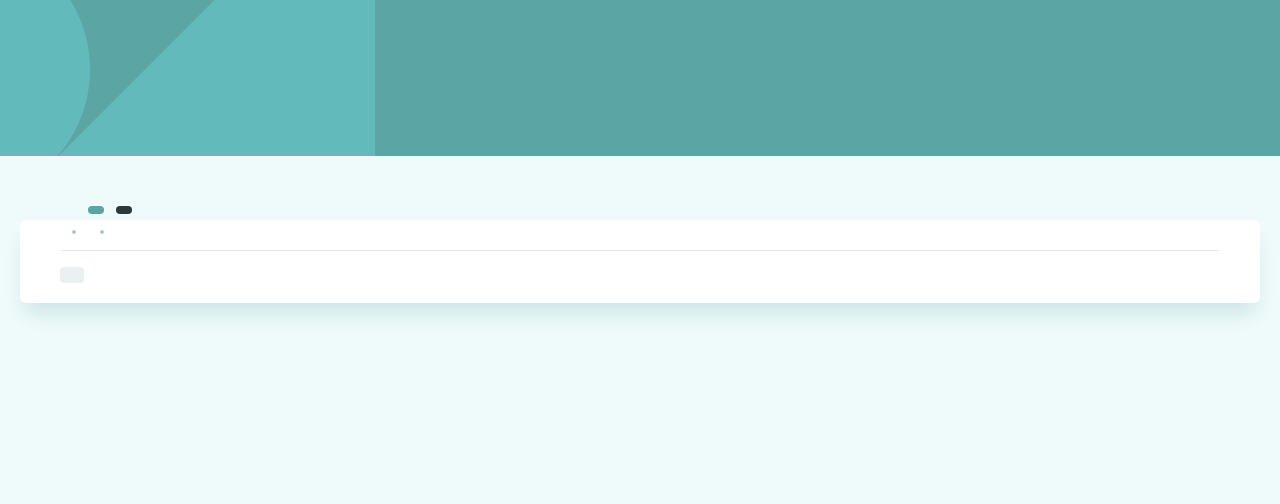
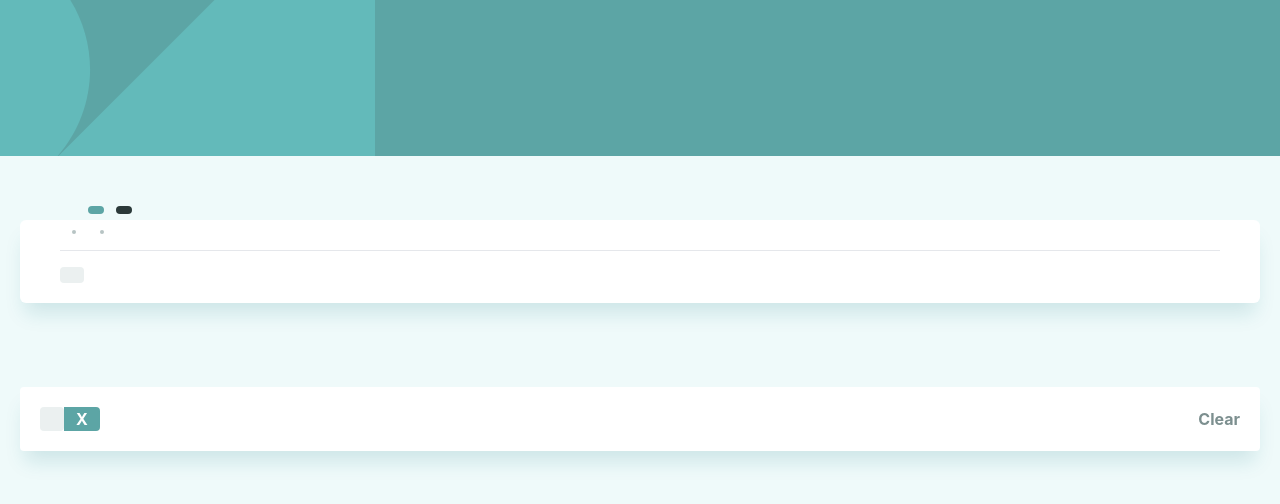
Before and after one commit to teonateona12/job-listing-teona-front, a React (Create React App) app: page / in a window 1280 px wide. Shown: the top 504 px of the page. Built offline with nearby package versions, Linux system fonts and the light colour scheme.

Commit message:
style: work with active status design

```diff
--- a/src/App.tsx
+++ b/src/App.tsx
@@ -5,6 +5,7 @@ function App() {
   return (
     <div>
       <Job />
+      <Filter />
     </div>
   );
 }
--- a/src/components/Filter.tsx
+++ b/src/components/Filter.tsx
@@ -7,13 +7,13 @@ const Filter = () => {
         <div className="flex flex-wrap gap-4">
           <div className="flex">
             <p className="text2 py-2 px-3 rounded	font-bold"> </p>
-            <button className="new font-bold text-white px-3 rounded-r">
+            <button className="btn-x new font-bold text-white px-3 rounded-r">
               X
             </button>
           </div>
         </div>
 
-        <button className="txt font-bold">Clear</button>
+        <button className="hov txt font-bold">Clear</button>
       </div>
     </div>
   );
--- a/src/components/Job.tsx
+++ b/src/components/Job.tsx
@@ -17,7 +17,7 @@ const Job = () => {
                 <p className="new p-1  px-2 text-white font-bold ml-7 rounded-2xl text-sm"></p>
                 <p className="featured p-1 px-2 text-white font-bold ml-3 rounded-2xl text-sm"></p>
               </div>
-              <p className="text font-bold mt-2 2xl:text-2xl"></p>
+              <p className="hov text font-bold mt-2 2xl:text-2xl"></p>
               <div className="flex mt-4 gap-3">
                 <p className="txt 2xl:text-lg"></p>
                 <div className="div w-1 h-1 rounded-full"></div>
@@ -29,7 +29,7 @@ const Job = () => {
           </div>
           <hr className="my-4"></hr>
           <div className="flex flex-wrap gap-4 2xl:mx-0 2xl:my-auto">
-            <p className="text2 py-2 px-3 rounded	font-bold"></p>
+            <p className="skills text2 py-2 px-3 rounded	font-bold"></p>
           </div>
         </div>
       </div>
--- a/src/index.css
+++ b/src/index.css
@@ -47,3 +47,13 @@ code {
 .filter {
   box-shadow: 0px 15px 20px -5px rgba(13, 113, 130, 0.15);
 }
+.btn-x:hover {
+  background-color: black;
+}
+.hov:hover {
+  color: #5ca5a5;
+}
+.skills:hover {
+  color: white;
+  background-color: #5ca5a5;
+}
```
